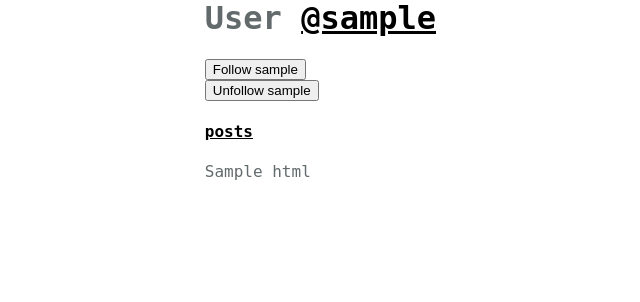
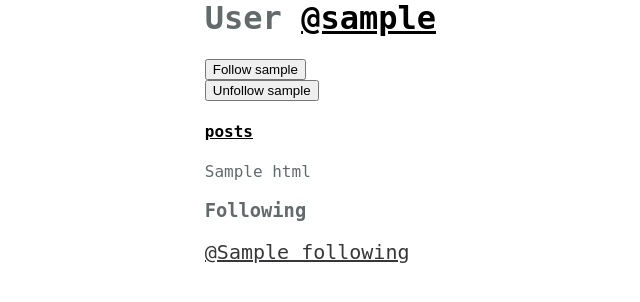
Before and after one commit to richardwsnyder/CSC724, a Django app: template playground/http_server/templates/profile.html in a window 1280 px wide. Shown: the part 140-442 px from the top of the page, without its empty margins (56-696 px from the left). Run offline with Django 3.2, Linux system fonts and the light colour scheme; the template is opened without the code that fills it: most values are stand-ins (such as "Sample title", 1, 10 or a date in 2020); parts of the project's set-up code (start-up, migrations or seed data) failed here and were passed over.

Commit message:
Display following in profile

```diff
--- a/playground/http_server/templates/profile.html
+++ b/playground/http_server/templates/profile.html
@@ -49,6 +49,18 @@
 
 {{ profile.html| safe }}
 
+{% if profile.following %}
+<h3> Following </h3>
+{% for f in profile.following %}
+<div style="width: 100%">
+    <div style="height: 100%; widht: 50%;">
+      <a href="{% url 'get-user' f.name %}" class="username">@{{ f.name }}</a>
+    </div>
+    <div style="clear: both"></div>
+  </div>
+{% endfor %}
+{% endif %}
+
 {% endif %}
 
 {% endblock %}
--- a/playground/http_server/user_profile/views.py
+++ b/playground/http_server/user_profile/views.py
@@ -23,6 +23,7 @@ def get_our_profile():
     profile = {}
     profile['fullname'] = global_config.config['account']['fullname']
     profile['username'] = global_config.config['account']['username']
+    profile['following'] = Following.objects.all()
     with open(path + '/../../profile/profile.html', 'r') as content_file:
         profile['html'] = content_file.read()
     return profile
```
Also changed, not shown: playground/http_server/db.sqlite3.
